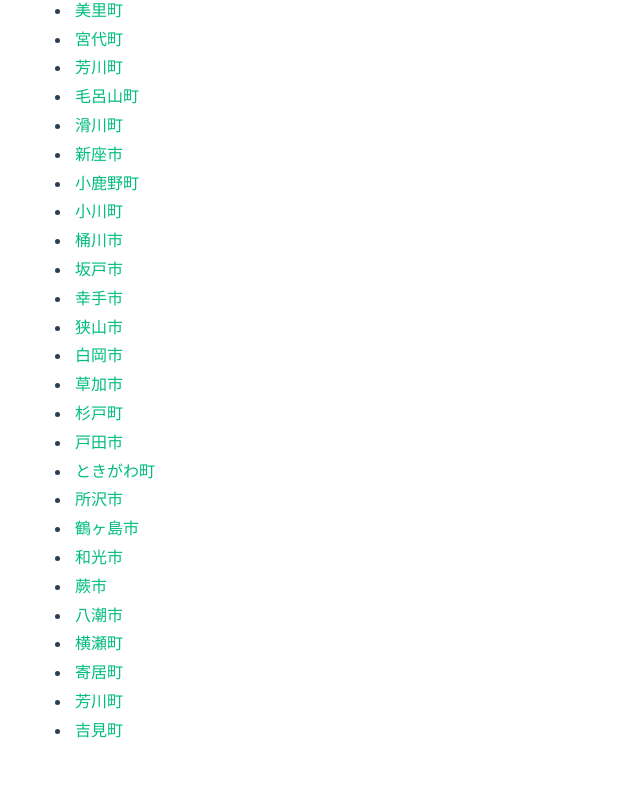
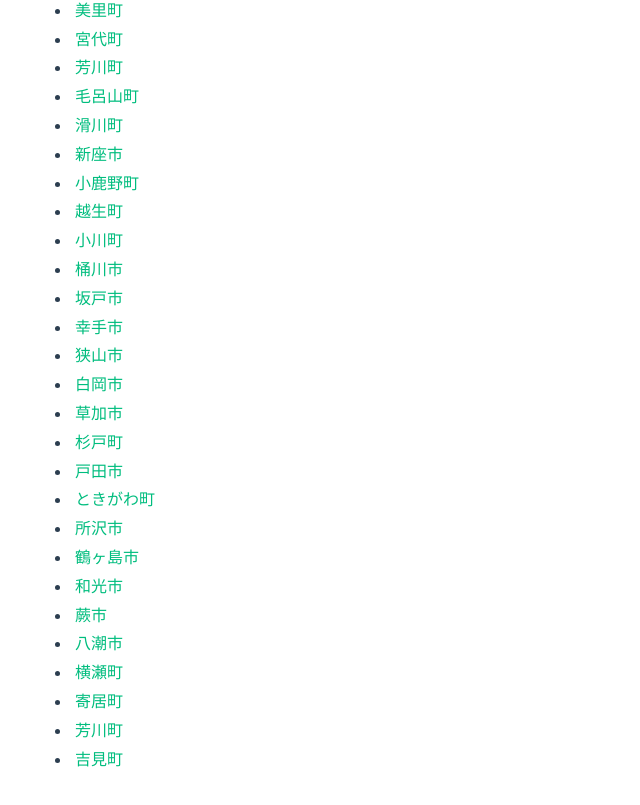
Before and after one commit to oonyanya/election-posting-map, a Vue app: page / in a window 1280 px wide. Shown: the part 1332-2137 px from the top of the page, without its empty margins (0-640 px from the left). Before the commit the page ends 2109 px from the top, so only its background shows below. Built offline with nearby package versions, Linux system fonts and the light colour scheme.

Commit message:
越生町を追加した

```diff
--- a/src/MapList.vue
+++ b/src/MapList.vue
@@ -147,6 +147,9 @@
         <RouterLink :to="{ path:'/map',query:{region:'japan',state:'saitama',city:'oganomachi',type:'kml' }}">小鹿野町</RouterLink>
       </li>
       <li>
+        <RouterLink :to="{ path:'/map',query:{region:'japan',state:'saitama',city:'ogose',type:'kml' }}">越生町</RouterLink>
+      </li>
+      <li>
         <RouterLink :to="{ path:'/map',query:{region:'japan',state:'saitama',city:'ogawachou',type:'kml' }}">小川町</RouterLink>
       </li>
       <li>
```
Also changed, not shown: 1 other file (tests, documents, lock files or other folders).
